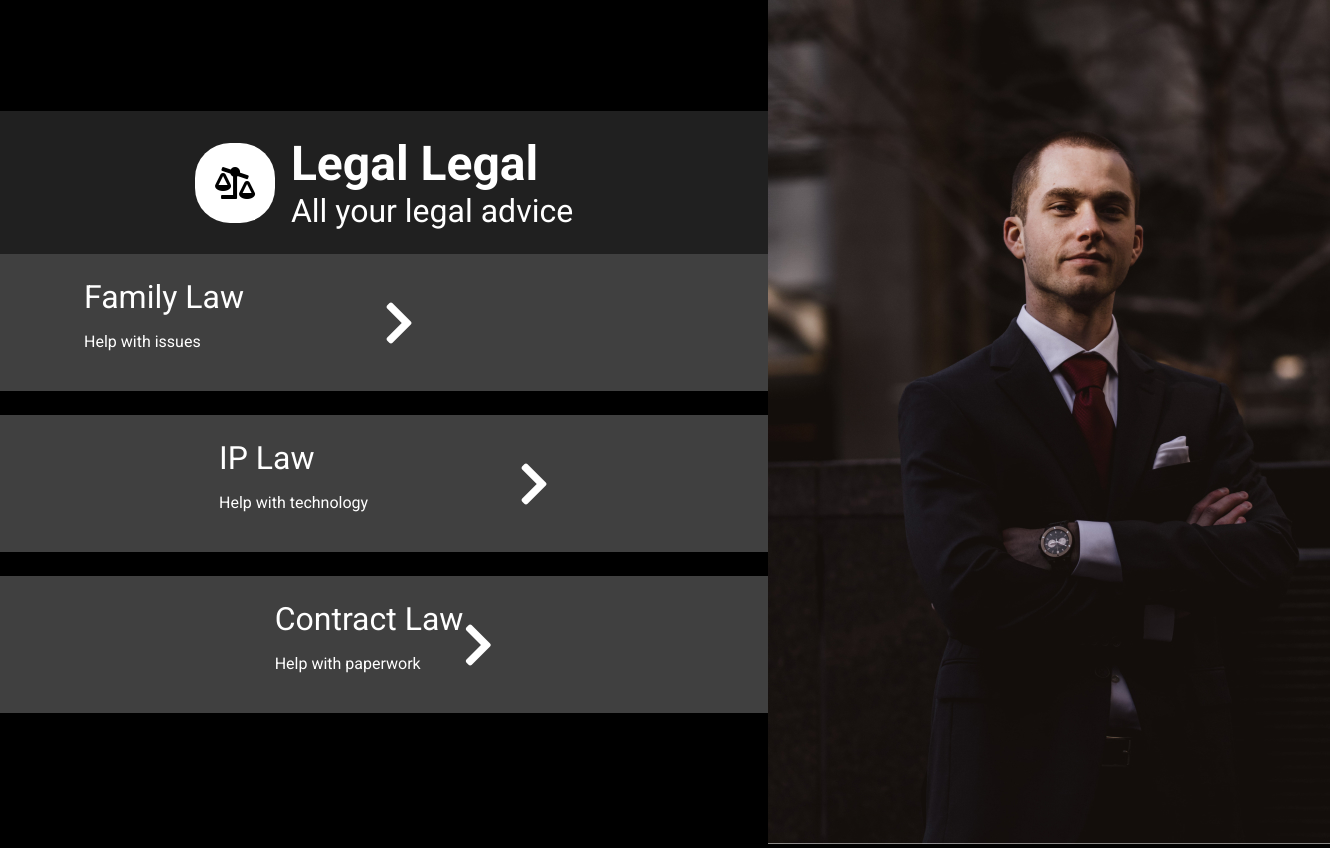
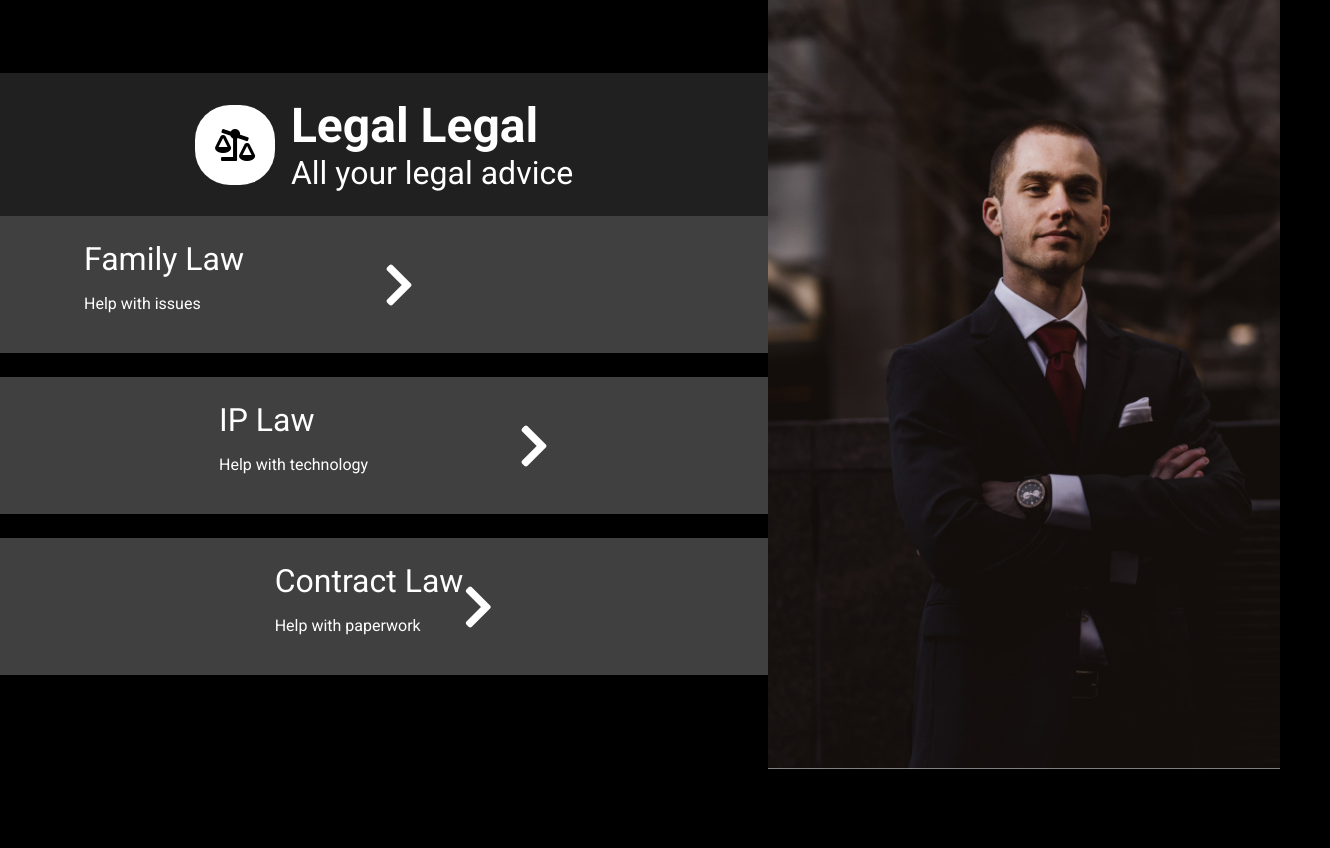
Before and after one commit to aaron-might/legal_design, a plain HTML site: page index.html in a window 1280 px wide. Shown: the whole page, 1330 px wide, since content can reach past the window. After the commit the page ends 800 px from the top, so only its background shows below. Drawn offline with Linux system fonts and the light colour scheme.

Commit message:
add height, width and object-fit cover to aside img

```diff
--- a/style.css
+++ b/style.css
@@ -3,6 +3,7 @@
 * {
     box-sizing: border-box;
 }
+
 
 body {
     font-family: "Roboto", sans-serif;
@@ -23,6 +24,12 @@ main {
     width: 60%;
     display:flex;
     flex-direction: column;
+}
+
+aside img {
+    object-fit: cover;
+    height: 100%;
+    width: 100%;
 }
 aside {
     width: 40%;
```
